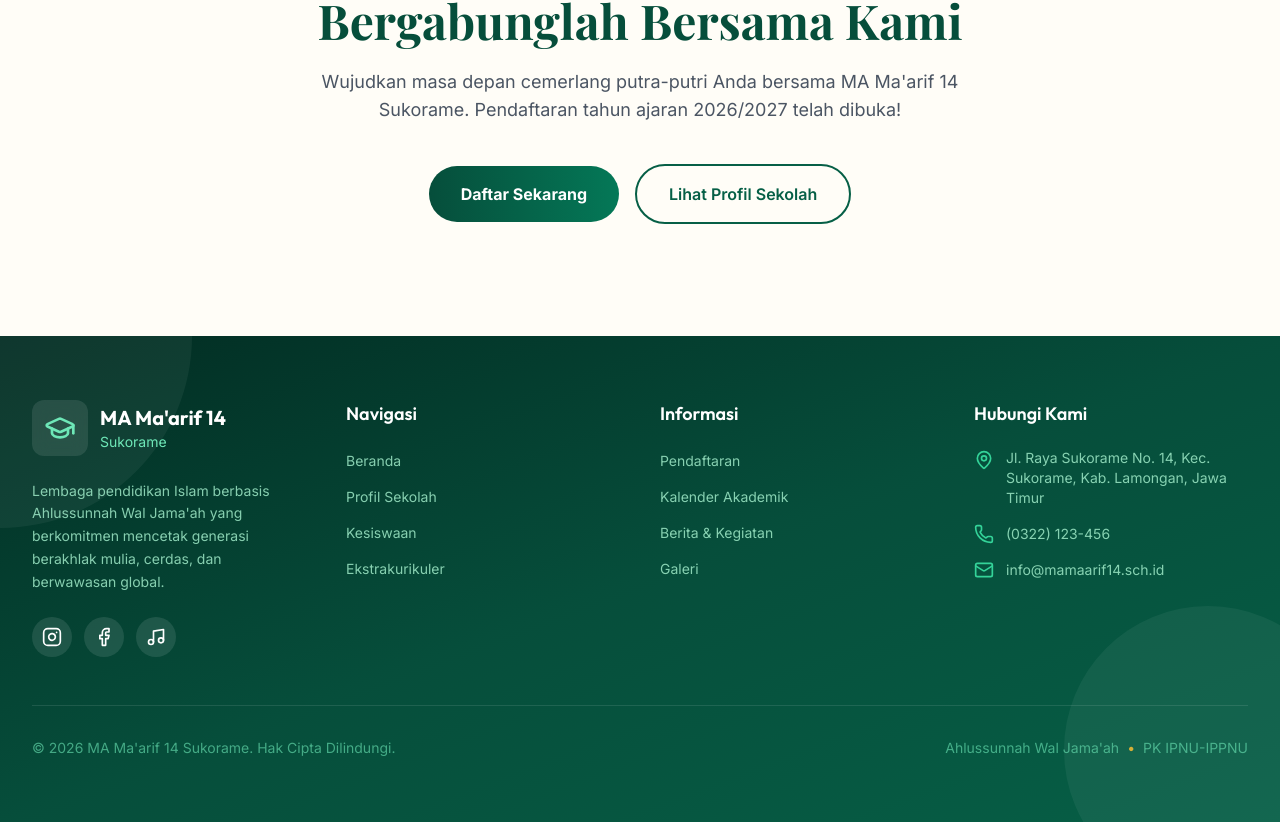
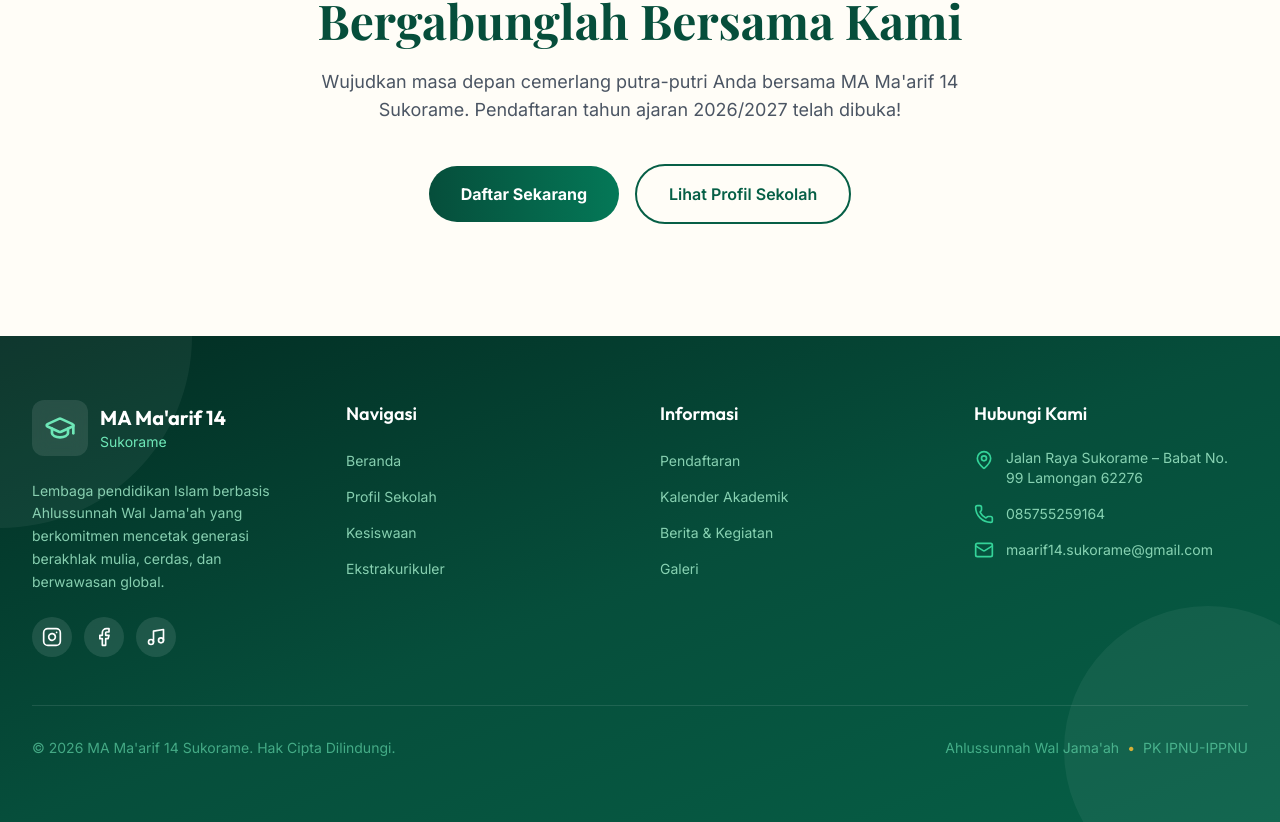
Before and after one commit to MAS-14/ma-maarif-14-web, a Next.js app: page / in a window 1280 px wide. Shown: the part 2983-3805 px from the top of the page. Built offline with nearby package versions, Linux system fonts and the light colour scheme; a web font is replaced by a local one.

Commit message:
fix: update contact information in footer

```diff
--- a/src/components/Footer.tsx
+++ b/src/components/Footer.tsx
@@ -106,19 +106,19 @@ export default function Footer() {
                             <li className="flex items-start gap-3">
                                 <MapPin className="w-5 h-5 text-emerald-400 flex-shrink-0 mt-0.5" />
                                 <span className="text-emerald-200/80 text-sm">
-                                    Jl. Raya Sukorame No. 14, Kec. Sukorame, Kab. Lamongan, Jawa Timur
+                                    Jalan Raya Sukorame – Babat No. 99 Lamongan 62276
                                 </span>
                             </li>
                             <li className="flex items-center gap-3">
                                 <Phone className="w-5 h-5 text-emerald-400 flex-shrink-0" />
-                                <a href="tel:+62322123456" className="text-emerald-200/80 hover:text-white text-sm transition-colors">
-                                    (0322) 123-456
+                                <a href="tel:+62085755259164" className="text-emerald-200/80 hover:text-white text-sm transition-colors">
+                                    085755259164
                                 </a>
                             </li>
                             <li className="flex items-center gap-3">
                                 <Mail className="w-5 h-5 text-emerald-400 flex-shrink-0" />
-                                <a href="mailto:info@mamaarif14.sch.id" className="text-emerald-200/80 hover:text-white text-sm transition-colors">
-                                    info@mamaarif14.sch.id
+                                <a href="mailto:maarif14.sukorame@gmail.com" className="text-emerald-200/80 hover:text-white text-sm transition-colors">
+                                    maarif14.sukorame@gmail.com
                                 </a>
                             </li>
                         </ul>
```
